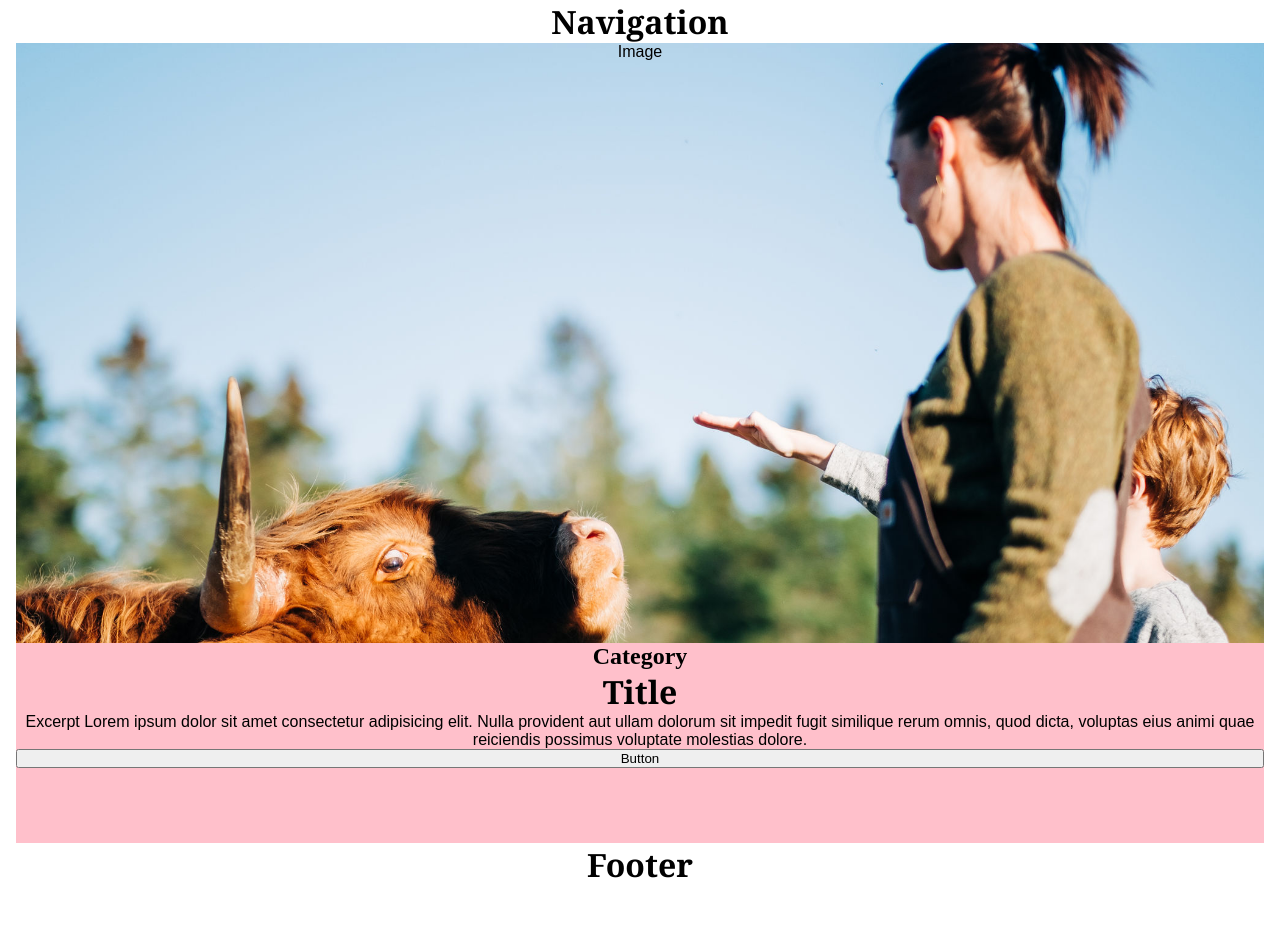
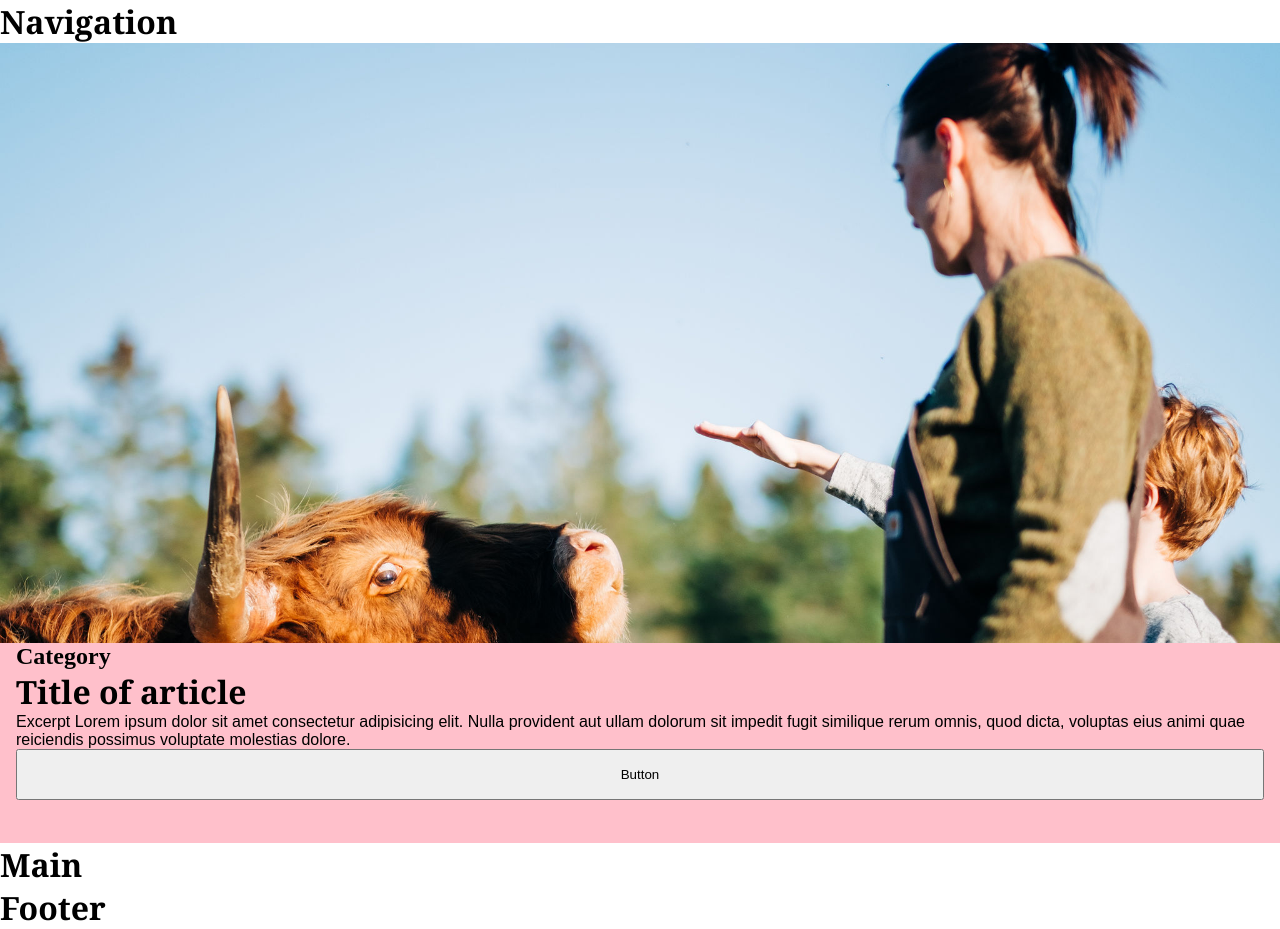
Before and after one commit to skyrocketideas/robertsons-farm, a React (Create React App) app: page / in a window 1280 px wide. Before the commit the page ends 886 px from the top, so only its background shows below. Built offline with nearby package versions, Linux system fonts and the light colour scheme; a web font is replaced by a local one.

Commit message:
fix: article text wrapper

```diff
--- a/src/App.css
+++ b/src/App.css
@@ -17,13 +17,11 @@ html {
 	box-sizing: border-box;
 	margin: 0;
 	padding: 0;
-	text-align: center;
 }
 
 /* main layout */
 .app-container {
 	display: block;
-	margin: 0 1rem;
 }
 
 /* typography */
@@ -44,5 +42,8 @@ body {
 	background-position: top left;
 	background-image: url("./assets/img-test.jpg");
 	width: 100%;
-	height: 600px;
+	height: 50vh;
 }
+.article__text-wrapper {
+	margin: 0 1rem;
+}
--- a/src/App.js
+++ b/src/App.js
@@ -1,6 +1,7 @@
 import React from "react";
 import Header from "./components/Header";
 import Navigation from "./components/Navigation";
+import Main from "./components/Main";
 import Footer from "./components/Footer";
 import "./App.css";
 
@@ -9,6 +10,7 @@ function App() {
 		<div className="app-container">
 			<Navigation />
 			<Header />
+			<Main />
 			<Footer />
 		</div>
 	);
--- a/src/components/Header.js
+++ b/src/components/Header.js
@@ -7,16 +7,18 @@ function Header() {
 	return (
 		<div className="header-container">
 			<div className="article">
-				<div className="article__feat-img">Image</div>
-				<h2 className="article__category">Category</h2>
-				<h1 className="article__title">Title</h1>
-				<p className="article__excerpt">
-					Excerpt Lorem ipsum dolor sit amet consectetur adipisicing elit. Nulla
-					provident aut ullam dolorum sit impedit fugit similique rerum omnis,
-					quod dicta, voluptas eius animi quae reiciendis possimus voluptate
-					molestias dolore.
-				</p>
-				<Button />
+				<div className="article__feat-img"></div>
+				<div className="article__text-wrapper">
+					<h2 className="article__category">Category</h2>
+					<h1 className="article__title">Title of article</h1>
+					<p className="article__excerpt">
+						Excerpt Lorem ipsum dolor sit amet consectetur adipisicing elit.
+						Nulla provident aut ullam dolorum sit impedit fugit similique rerum
+						omnis, quod dicta, voluptas eius animi quae reiciendis possimus
+						voluptate molestias dolore.
+					</p>
+					<Button />
+				</div>
 			</div>
 		</div>
 	);
--- a/src/components/Main.js
+++ b/src/components/Main.js
@@ -0,0 +1,12 @@
+import React from "react";
+import "../App.css";
+
+function Main() {
+	return (
+		<div className="main-container">
+			<h1>Main</h1>
+		</div>
+	);
+}
+
+export default Main;
--- a/src/styles/button.css
+++ b/src/styles/button.css
@@ -1,3 +1,5 @@
 button {
 	width: 100%;
+	height: auto;
+	padding: 1rem;
 }
```
Also changed, not shown: 1 other file (tests, documents, lock files or other folders).
